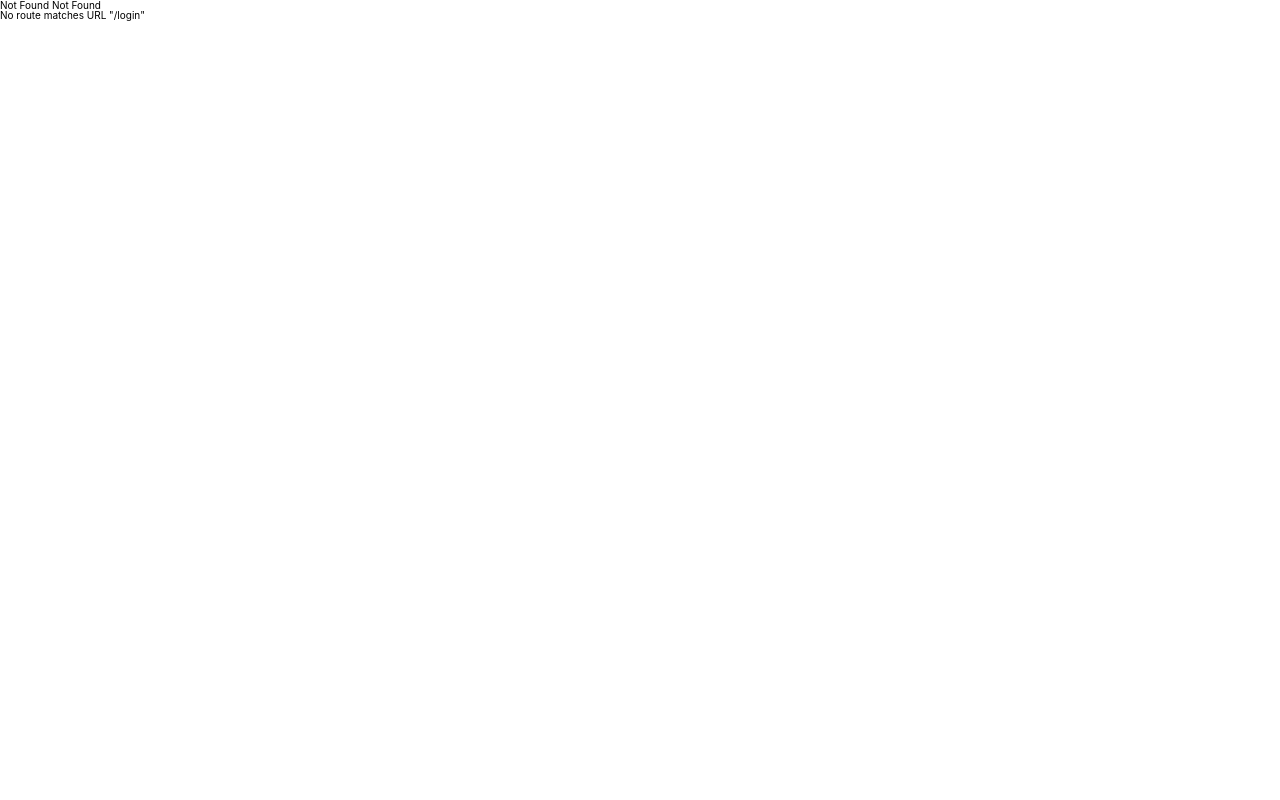
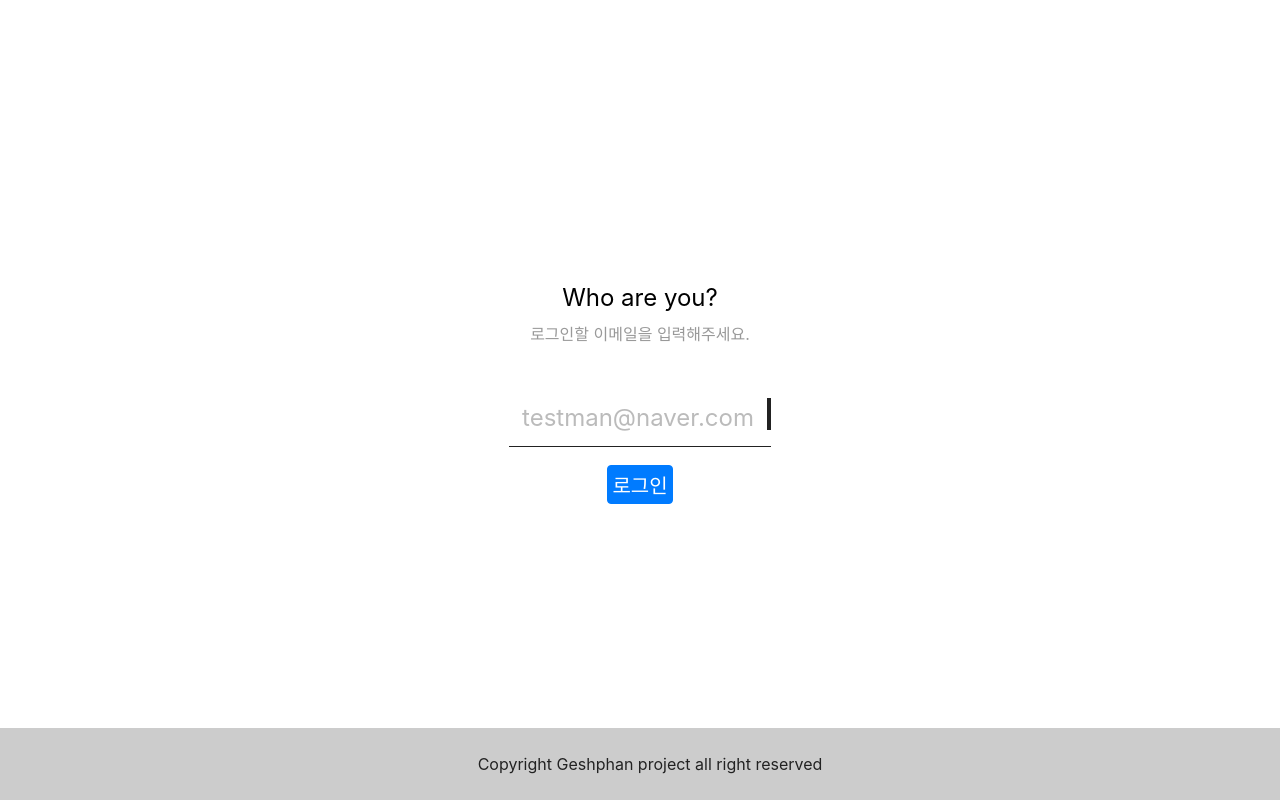
Before and after one commit to YOONHEECHEOL/ts_atomic_prj, a React (Create React App) app: page /login in a window 1280 px wide. Before the commit this address had no page. Built offline with nearby package versions, Linux system fonts and the light colour scheme.

Commit message:
:bug: Redirect 오류 수정

```diff
--- a/package.json
+++ b/package.json
@@ -19,6 +19,7 @@
     "react": "^18.2.0",
     "react-cookie": "^6.1.0",
     "react-dom": "^18.2.0",
+    "react-icons": "^4.10.1",
     "react-router-dom": "^6.15.0",
     "react-scripts": "5.0.1",
     "typescript": "^4.4.2",
--- a/src/component/atom/Button/Button.tsx
+++ b/src/component/atom/Button/Button.tsx
@@ -1,6 +1,7 @@
 import { css } from '@emotion/react';
 import styled from '@emotion/styled';
 import * as React from 'react';
+import { Navigate } from 'react-router-dom';
 
 interface ButtonProps {
     size?: 's' | 'm' | 'l';
--- a/src/component/atom/Text/Text.tsx
+++ b/src/component/atom/Text/Text.tsx
@@ -3,9 +3,9 @@ import styled from "@emotion/styled";
 import { useState } from "react";
 
 interface StyledTextAtomProps {
-    size: 's' | 'm' | 'l';
-    color: string;
-    align: 'left' | 'center' | 'right';
+    size?: 's' | 'm' | 'l' | string;
+    color?: string;
+    align?: 'left' | 'center' | 'right';
 }
 
 const StyledTextAtom = styled.div<StyledTextAtomProps>({
@@ -16,7 +16,7 @@ const StyledTextAtom = styled.div<StyledTextAtomProps>({
         fontSize: `${size === 's' ?
             '1.6rem' : size === 'm' ?
                 '2rem' : size === 'l' ?
-                    '2.4rem' : '2rem'}`,
+                    '2.4rem' : size}`,
         textAlign: `${align === 'left' ?
             'left' : align === 'center' ?
                 'center' : align === 'right' ?
@@ -26,7 +26,7 @@ const StyledTextAtom = styled.div<StyledTextAtomProps>({
 
 export interface TextProps {
     text?: string;
-    size?: 's' | 'm' | 'l';
+    size?: 's' | 'm' | 'l' | string;
     color?: string;
     align?: 'left' | 'center' | 'right';
     placeholder?: string | null;
--- /dev/null
+++ b/src/component/organism/User/Id.tsx
@@ -0,0 +1,27 @@
+import { useEffect, useState } from "react";
+import { getCookie } from "../../../utils/cookieUtils";
+import Text from "../../atom/Text/Text";
+import { loginId } from "../../page/Login/LoginPage";
+
+interface IdProps {
+    size?: string;
+    backword?: null | string;
+}
+
+export default function Id({ size = 'l', backword }: IdProps) {
+
+    const [id, setId] = useState('-');
+
+    useEffect(() => {
+        const validateVal = getCookie('loginId');
+        console.log(validateVal);
+        if (validateVal === '' || validateVal === undefined) return;
+        if (validateVal !== id) return setId(validateVal);
+        if (validateVal === id) return;
+        // return null;
+    }, [id])
+
+    return (
+        <Text text={id} size={size} />
+    )
+}
--- a/src/component/page/Login/LoginPage.tsx
+++ b/src/component/page/Login/LoginPage.tsx
@@ -3,7 +3,12 @@ import styled from "@emotion/styled";
 import { atom, createStore, Provider, useAtom } from "jotai";
 import { useAtomCallback } from 'jotai/utils';
 import { useCallback, useEffect, useState } from "react";
-import LoginTemplate from "../../template/LoginTemplate";
+import { Link, Navigate, useNavigate } from "react-router-dom";
+import { removeCookie, setCookie } from "../../../utils/cookieUtils";
+import Area from "../../atom/Area/Area";
+import Button from "../../atom/Button/Button";
+import Input from "../../atom/Input/Input";
+import LoginTemplate from "../../template/Login/LoginTemplate";
 
 const loginStore = createStore();
 export const loginId = atom('');
@@ -11,8 +16,10 @@ loginStore.set(loginId, '');
 
 export default function LoginPage() {
 
-    // const [id, setId] = useAtom(loginId);
+    const [id, setId] = useAtom(loginId);
     const [loginIdValue, setLoginIdValue] = useState('');
+
+    const nav = useNavigate();
 
     const readLoginId = useAtomCallback(
         useCallback((get) => {
@@ -23,18 +30,32 @@ export default function LoginPage() {
     )
 
     // https://jotai.org/docs/utilities/callback
-    useEffect(() => {
-        const timer = setInterval(async () => {
-            console.log(await readLoginId());
-        }, 1000)
-        return () => clearInterval(timer);
-    }, [readLoginId])
+    // useEffect(() => {
+    //     const timer = setInterval(async () => {
+    //         console.log(await readLoginId());
+    //     }, 1000)
+    //     return () => clearInterval(timer);
+    // }, [readLoginId])
 
     return (
         <Provider store={loginStore}>
-            <>
-                <LoginTemplate />
-            </>
+            <LoginTemplate
+                loginForm={
+                    <Area>
+                        <Input value={id} onChange={setId} placeholder='testman@naver.com' size="l" />
+                        <Button label="로그인" fill={true} context="primary" onClick={(e) => {
+                            // validate fetch 필요
+
+                            if (id === '' || id === null) {
+                                return console.log('id 입력필요');
+                            }
+                            setCookie('loginId', id, '');
+                            setCookie('isLogin', 'Y', '');
+                            nav('/gsp-front/');
+                        }} />
+                    </Area>
+                }
+            />
         </Provider>
     )
 }
--- /dev/null
+++ b/src/component/page/Todo/TodoListPage.tsx
@@ -0,0 +1,5 @@
+import TodoListTemplate from "../../template/Todo/TodoListTemplate";
+
+export default function TodoListPage() {
+    return <TodoListTemplate />
+}
--- a/src/component/template/LoginTemplate.tsx
+++ b/src/component/template/Login/LoginTemplate.tsx
@@ -1,29 +1,36 @@
-import Text from "../atom/Text/Text";
-import Input from "../atom/Input/Input";
-import FixedArea from "../atom/Area/FixedArea";
+import Text from "../../atom/Text/Text";
+import Input from "../../atom/Input/Input";
+import FixedArea from "../../atom/Area/FixedArea";
 import styled from "@emotion/styled";
-import Button from "../atom/Button/Button";
-import Area from "../atom/Area/Area";
+import Button from "../../atom/Button/Button";
+import Area from "../../atom/Area/Area";
 import { useCallback, useState } from "react";
 import { atom, useAtom, useAtomValue } from "jotai";
-import { loginId } from "../page/Login/LoginPage";
+import { loginId } from "../../page/Login/LoginPage";
+import { setCookie } from "../../../utils/cookieUtils";
 
 const StyledLoginTemplate = styled.div({
     width: '100%',
 });
 
-export default function LoginTemplate() {
+interface LoginTemplateProps {
+    loginForm?: null | JSX.Element;
+}
+
+export default function LoginTemplate({ loginForm }: LoginTemplateProps) {
     const [id, setId] = useAtom(loginId);
     // const [id, setId] = useState('');
 
     return (
         <StyledLoginTemplate>
+            {/* header */}
             <Text text={"Who are you?"} size={"l"} color={""} align={"center"} />
             <Text text={"로그인할 이메일을 입력해주세요."} size={"s"} color={"#999"} align={"center"} />
-            <Area>
-                <Input value={id} onChange={setId} placeholder='testman@naver.com' size="l" />
-                <Button label="로그인" fill={true} context="primary" onClick={(e) => { }} />
-            </Area>
+
+            {/* loginForm */}
+            {loginForm}
+
+            {/* footer */}
             <FixedArea align={"bottom"}>
                 <Text text={"Copyright Geshphan project all right reserved"} size={"s"} color={"#222"} align={"center"} />
             </FixedArea>
--- /dev/null
+++ b/src/component/template/Todo/TodoListTemplate.tsx
@@ -0,0 +1,61 @@
+import styled from "@emotion/styled"
+import { MdOutlineSettings, MdTag } from "react-icons/md"
+import { useNavigate } from "react-router-dom";
+import { removeCookie, setCookie } from "../../../utils/cookieUtils";
+import Button from "../../atom/Button/Button";
+import Id from "../../organism/User/Id";
+
+export default function TodoListTemplate() {
+    return (<TodoHeader id="홍길동" />)
+}
+
+
+// header
+const StyledTodoHeaderWrap = styled.div({
+    minWidth: '320px',
+    maxWidth: '720px',
+    width: '100%',
+    height: '80px',
+    display: 'flex',
+    justifyContent: 'space-between',
+    alignItems: 'center',
+    fontSize: '20px',
+}, (props: any) => ({
+    height: props?.height,
+}))
+
+interface TodoHeaderProps {
+    id?: string;
+    height?: string;
+    children?: HTMLElement | HTMLElement[] | JSX.Element | JSX.Element[] | null;
+}
+
+const TodoHeader = ({ id, height, children }: TodoHeaderProps) => {
+
+    const nav = useNavigate();
+
+    return (
+        <StyledTodoHeaderWrap text={id} height={height}>
+            {/* hash tag button */}
+            <MdTag size={30} onClick={() => console.log('hashtag!')} />
+
+            {/* title */}
+            <Id size={'30px'} backword="님" />
+            <Button label="로그아웃" fill={true} context="danger" onClick={(e) => {
+
+                removeCookie('loginId', '');
+                removeCookie('isLogin', '');
+                nav('/login');
+            }} />
+            {/* settings */}
+            <MdOutlineSettings size={30} onClick={() => console.log('settings!')} />
+
+        </StyledTodoHeaderWrap>
+    )
+}
+
+
+// body
+
+
+// footer
--- a/src/index.tsx
+++ b/src/index.tsx
@@ -18,12 +18,13 @@ import {
 } from "react-router-dom";
 import ErrorPage from "./component/page/Error/ErrorPage";
 import { getCookie } from "./utils/cookieUtils";
-import LoginTemplate from "./component/template/LoginTemplate";
+import LoginTemplate from "./component/template/Login/LoginTemplate";
 import styled from "@emotion/styled";
 import Button from "./component/atom/Button/Button";
 import InputTest, { TestInput } from "./component/atom/Input/InputTest";
 import LoginPage from "./component/page/Login/LoginPage";
 import { Provider } from "jotai";
+import TodoListPage from "./component/page/Todo/TodoListPage";
 
 const queryClient = new QueryClient();
 const root = ReactDOM.createRoot(
@@ -33,8 +34,8 @@ const root = ReactDOM.createRoot(
 const ROOT_PATH = "gsp-front";
 
 const ContainerWrap = styled.div({
-    width: '100%',
-    height: '100vh',
+    width: 'calc(100% - 4vw)',
+    height: 'calc(100vh - 4vh)',
     overflow: 'hidden',
     margin: '0',
     padding: '0'
@@ -60,39 +61,38 @@ const authCheck = (children: any) => {
     // 로그인 시 세션 체크 로직 생성
 
     const isLogin = getCookie("isLogin");
-    return (
-        <ContainerWrap>
-            <Container>
-                {
-                    isLogin === 'Y' ?
-                        children
-                        : <Navigate to={"/login"} replace={false} />
-                }
-            </Container>
-        </ContainerWrap>
-    )
+    console.log(isLogin);
+    if (isLogin === 'Y')
+        return (
+            <ContainerWrap>
+                <Container>
+                    {children}
+                </Container>
+            </ContainerWrap>
+        );
+    else
+        return <Navigate to={`/login`} replace={true} />
 };
 
 const router = createBrowserRouter([
     {
         path: "/",
-        element: <Navigate to={ROOT_PATH + "/login"} replace={false} />,
         errorElement: <ErrorPage />,
     },
     {
-        path: ROOT_PATH + "/login",
+        path: "/login",
         element: (
-            authCheck(<LoginPage />)
+            <ContainerWrap>
+                <Container>
+                    <LoginPage />
+                </Container>
+            </ContainerWrap>
         ),
     },
     {
         // todo list
         path: ROOT_PATH + "/",
-        element: authCheck(
-            <div>
-                Hello! / <Button label="123" /> <Link to="1234">Check</Link>
-            </div>
-        ),
+        element: authCheck(<TodoListPage />),
     },
     {
         path: ROOT_PATH + "/App",
@@ -105,7 +105,8 @@ const router = createBrowserRouter([
 ]);
 
 root.render(
-    <React.StrictMode>
+    // <React.StrictMode>
+    <>
         {/* React-query provider */}
         <Provider>
             <QueryClientProvider client={queryClient}>
@@ -115,7 +116,8 @@ root.render(
                 <RouterProvider router={router} fallbackElement={null} />
             </QueryClientProvider>
         </Provider>
-    </React.StrictMode>
+    </>
+    // </React.StrictMode>
 );
 
 // If you want to start measuring performance in your app, pass a function
--- a/src/utils/cookieUtils.ts
+++ b/src/utils/cookieUtils.ts
@@ -9,3 +9,7 @@ export const setCookie = (name: string, value: string, options: any) => {
 export const getCookie = (name: string) => {
     return cookies.get(name);
 }
+
+export const removeCookie = (name: string, options?: any) => {
+    return cookies.remove(name, options);
+}
```
Also changed, not shown: 2 other files (tests, documents, lock files or other folders).
